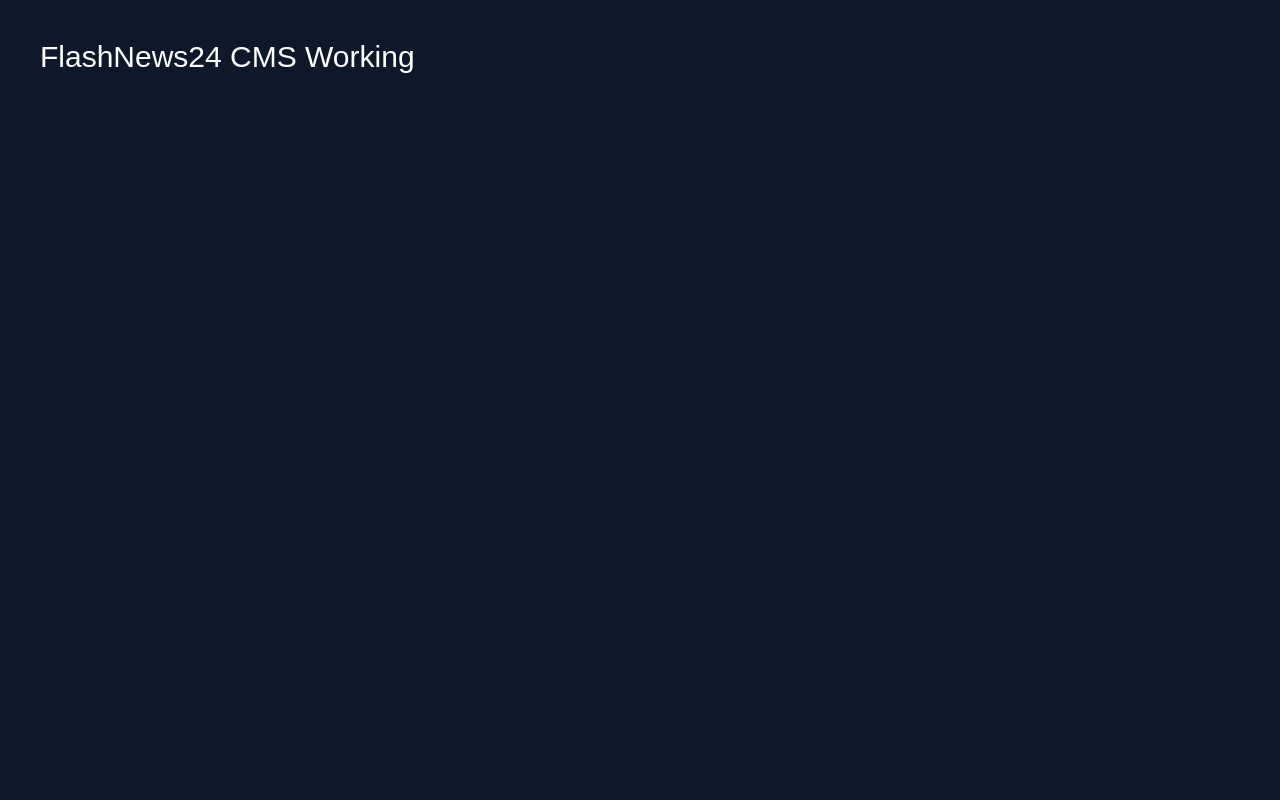
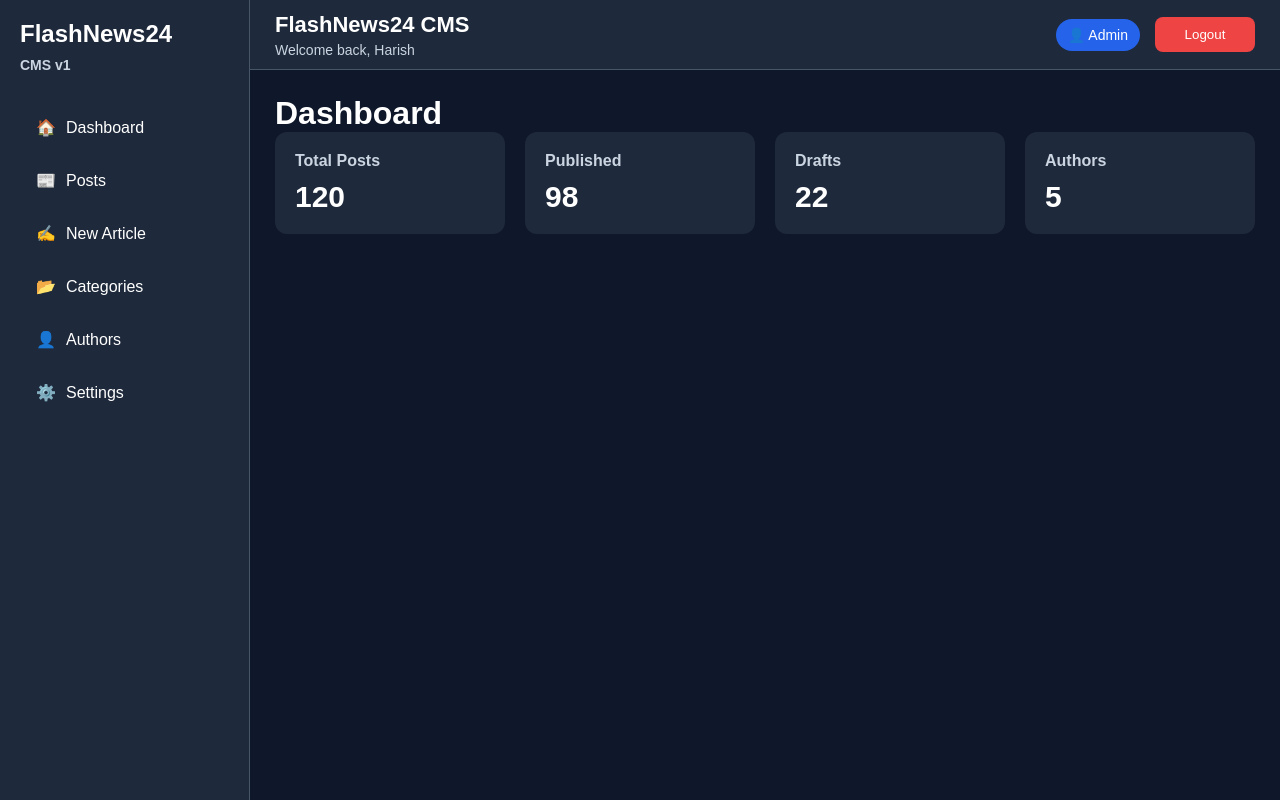
Before and after one commit to Hed3900/flashnews24-cms, a React (Vite) app: page / in a window 1280 px wide. Built offline with nearby package versions, Linux system fonts and the light colour scheme.

Commit message:
Update App.jsx

```diff
--- a/src/App.jsx
+++ b/src/App.jsx
@@ -1,23 +1,11 @@
 import { Routes, Route } from "react-router-dom";
-
-import Login from "./pages/Login";
 import Dashboard from "./pages/Dashboard";
-import Posts from "./pages/Posts";
-import Authors from "./pages/Authors";
-import Categories from "./pages/Categories";
-import Settings from "./pages/Settings";
 
 function App() {
   return (
-    <div
-      style={{
-        color: "white",
-        padding: "40px",
-        fontSize: "30px",
-      }}
-    >
-      FlashNews24 CMS Working
-    </div>
+    <Routes>
+      <Route path="/" element={<Dashboard />} />
+    </Routes>
   );
 }
 
```
